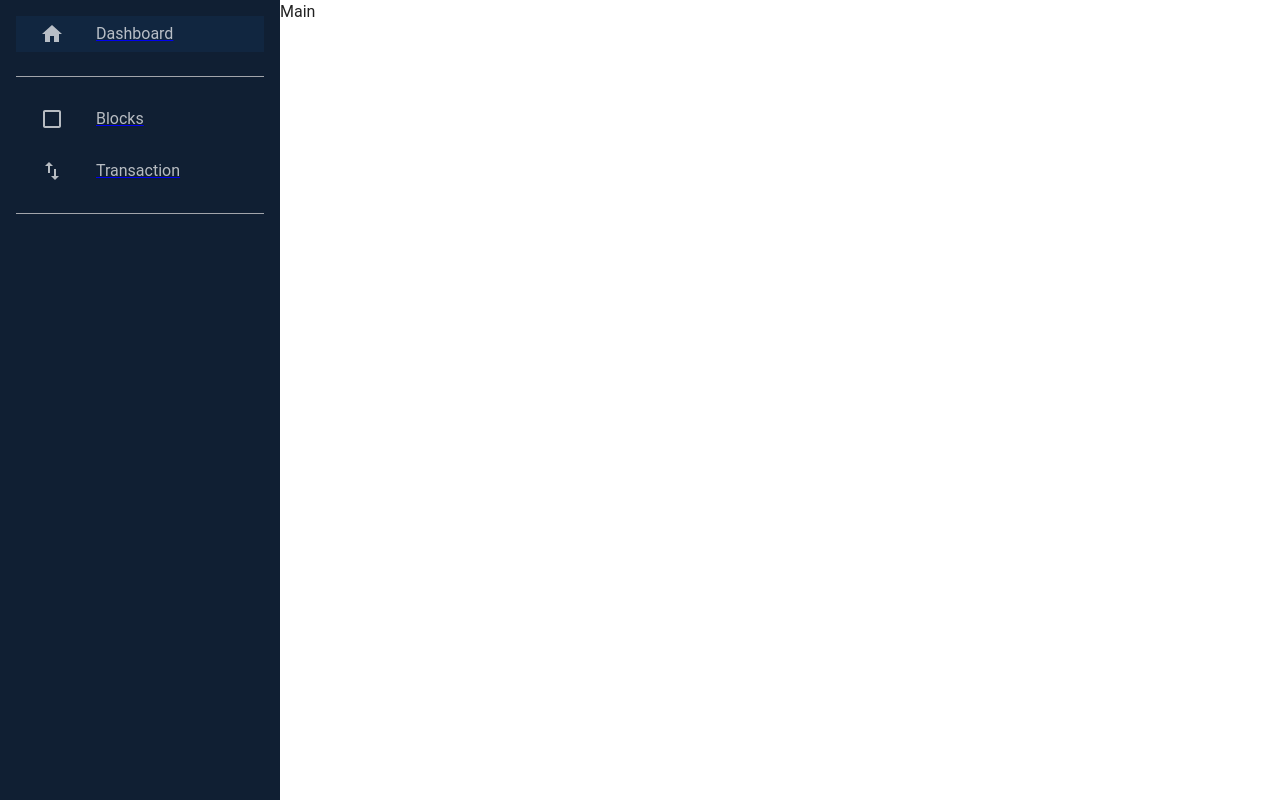
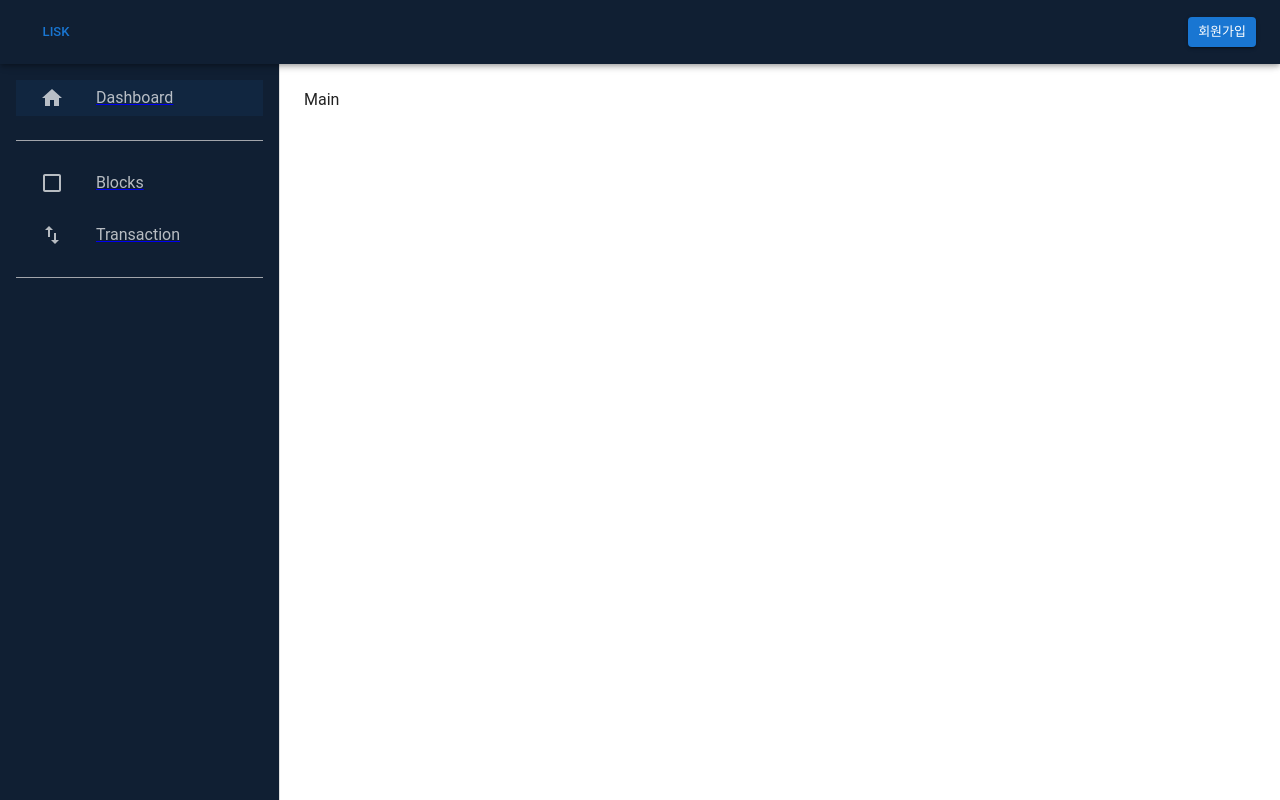
Before and after one commit to codestates/BTAFinalProject-02, a React (Create React App) app in the folder client/: page / in a window 1280 px wide. Built offline with nearby package versions, Linux system fonts and the light colour scheme.

Commit message:
feat: add appheader, alert, loading spinner

```diff
--- a/client/src/App.jsx
+++ b/client/src/App.jsx
@@ -1,8 +1,14 @@
 import React from 'react';
 import Router from './Router';
+import AlertModal from './components/common/AlertModal';
 
 const App = () => {
-  return <Router />;
+  return (
+    <>
+      <AlertModal />
+      <Router />
+    </>
+  );
 };
 
 export default App;
--- a/client/src/Router.jsx
+++ b/client/src/Router.jsx
@@ -1,19 +1,27 @@
 import React from 'react';
 import { BrowserRouter, Route, Routes } from 'react-router-dom';
-import MainLayout from './layout';
+import AppHeader from './components/layout/AppHeader';
 import Blocks from './pages/Blocks';
 import Main from './pages/Main';
+import { Box } from '@mui/system';
 import Transaction from './pages/Transaction';
+import AppDrawer from './components/layout/AppDrawer';
+import { Toolbar } from '@mui/material';
 const Router = () => {
   return (
     <BrowserRouter>
-      <Routes>
-        <Route path='/*' element={<MainLayout />}>
-          <Route path='' element={<Main />} />
-          <Route path='Blocks' element={<Blocks />} />
-          <Route path='Transaction' element={<Transaction />} />
-        </Route>
-      </Routes>
+      <Box sx={{ display: 'flex' }}>
+        <AppHeader />
+        <AppDrawer drawerWidth={280} />
+        <Box component='main' sx={{ flexGrow: 1, p: 3 }}>
+          <Toolbar />
+          <Routes>
+            <Route path='/' element={<Main />} />
+            <Route path='blocks' element={<Blocks />} />
+            <Route path='transaction' element={<Transaction />} />
+          </Routes>
+        </Box>
+      </Box>
     </BrowserRouter>
   );
 };
--- /dev/null
+++ b/client/src/components/common/AlertModal.jsx
@@ -0,0 +1,29 @@
+import { Alert } from '@mui/material';
+import useAlert from '../../hooks/useAlert';
+
+const AlertModal = () => {
+  const { type, text } = useAlert();
+  const { setAlert } = useAlert();
+
+  if (type && text) {
+    return (
+      <Alert
+        onClose={() => setAlert('', '')}
+        severity={type}
+        sx={{
+          position: 'absolute',
+          top: 68,
+          left: 20,
+          right: 20,
+          zIndex: 10,
+        }}
+      >
+        {text}
+      </Alert>
+    );
+  } else {
+    return <></>;
+  }
+};
+
+export default AlertModal;
--- /dev/null
+++ b/client/src/components/layout/AppDrawer.jsx
@@ -0,0 +1,75 @@
+import React from 'react';
+import { Drawer, Toolbar, Box, List, ListItem, Divider, ListItemButton, ListItemText, ListItemIcon } from '@mui/material';
+import HomeIcon from '@mui/icons-material/Home';
+import ImportExportIcon from '@mui/icons-material/ImportExport';
+import CheckBoxOutlineBlankIcon from '@mui/icons-material/CheckBoxOutlineBlank';
+import { useLocation, Link } from 'react-router-dom';
+
+const drawerItems = [
+  {
+    id: 'Home',
+    children: [
+      {
+        id: 'Dashboard',
+        icon: <HomeIcon />,
+        route: '/',
+      },
+    ],
+  },
+  {
+    id: 'Main Section',
+    children: [
+      // { id: "Network", icon: <HubIcon /> },
+      { id: 'Blocks', icon: <CheckBoxOutlineBlankIcon />, route: '/blocks' },
+      { id: 'Transaction', icon: <ImportExportIcon />, route: '/transaction' },
+    ],
+  },
+];
+
+const AppDrawer = ({ drawerWidth }) => {
+  const { pathname } = useLocation();
+  return (
+    <Drawer
+      variant='permanent'
+      sx={{
+        width: drawerWidth,
+        flexShrink: 0,
+        backgroundColor: '#101F33',
+        [`& .MuiDrawer-paper`]: { width: drawerWidth, boxSizing: 'border-box' },
+      }}
+    >
+      <Toolbar />
+
+      <Box sx={{ overflow: 'auto', backgroundColor: '#101F33', height: '100%' }}>
+        <List>
+          {drawerItems.map(({ id, children }) => (
+            <Box key={id}>
+              {children.map(({ id: childId, icon, route }) => (
+                <Link to={route} key={childId}>
+                  <ListItem>
+                    <ListItemButton selected={route === pathname} sx={item}>
+                      <ListItemIcon sx={{ color: 'rgba(255, 255, 255, 0.7)' }}>{icon}</ListItemIcon>
+                      <ListItemText>{childId}</ListItemText>
+                    </ListItemButton>
+                  </ListItem>
+                </Link>
+              ))}
+              <Divider sx={{ m: 2, bgcolor: 'rgba(255, 255, 255, 0.7)' }} />
+            </Box>
+          ))}
+        </List>
+      </Box>
+    </Drawer>
+  );
+};
+
+const item = {
+  py: '2px',
+  px: 3,
+  color: 'rgba(255, 255, 255, 0.7)',
+  '&:hover, &:focus': {
+    bgcolor: 'rgba(255, 255, 255, 0.08)',
+  },
+};
+
+export default AppDrawer;
--- /dev/null
+++ b/client/src/components/layout/AppHeader.jsx
@@ -0,0 +1,33 @@
+import React from 'react';
+import { Button, Toolbar, AppBar, Tooltip } from '@mui/material';
+import { useNavigate } from 'react-router-dom';
+import { Box } from '@mui/system';
+
+const AppHeader = () => {
+  const navigate = useNavigate();
+  const moveToDashboard = () => navigate('/');
+
+  return (
+    <AppBar position='fixed' sx={{ zIndex: (theme) => theme.zIndex.drawer + 1, bgcolor: '#101F33' }}>
+      <Toolbar sx={{ display: 'flex', justifyContent: 'space-between' }}>
+        <Box>
+          <Tooltip title='대시보드'>
+            <Button variant='text' size='small' onClick={moveToDashboard}>
+              Lisk
+            </Button>
+          </Tooltip>
+        </Box>
+
+        <Box>
+          <Tooltip title='회원가압'>
+            <Button variant='contained' size='small'>
+              회원가입
+            </Button>
+          </Tooltip>
+        </Box>
+      </Toolbar>
+    </AppBar>
+  );
+};
+
+export default AppHeader;
--- /dev/null
+++ b/client/src/contexts/AlertContext.js
@@ -0,0 +1,41 @@
+import { createContext, useState } from 'react';
+
+const ALERT_TIME = 5000;
+const initialState = {
+  type: '',
+  text: '',
+};
+
+const AlertContext = createContext({
+  ...initialState,
+  setAlert: () => {},
+});
+
+export const AlertProvider = ({ children }) => {
+  const [type, setType] = useState('');
+  const [text, setText] = useState('');
+
+  const setAlert = (type, text) => {
+    setType(type);
+    setText(text);
+
+    setTimeout(() => {
+      setType('');
+      setText('');
+    }, ALERT_TIME);
+  };
+
+  return (
+    <AlertContext.Provider
+      value={{
+        type,
+        text,
+        setAlert,
+      }}
+    >
+      {children}
+    </AlertContext.Provider>
+  );
+};
+
+export default AlertContext;
--- /dev/null
+++ b/client/src/hooks/useAlert.js
@@ -0,0 +1,6 @@
+import { useContext } from 'react';
+import AlertContext from '../contexts/AlertContext';
+
+const useAlert = () => useContext(AlertContext);
+
+export default useAlert;
--- a/client/src/layout/index.jsx
+++ /dev/null
@@ -1,75 +0,0 @@
-import * as React from "react";
-import { Outlet, Link } from "react-router-dom";
-import Divider from "@mui/material/Divider";
-import List from "@mui/material/List";
-import Box from "@mui/material/Box";
-import ListItem from "@mui/material/ListItem";
-import ListItemButton from "@mui/material/ListItemButton";
-import ListItemIcon from "@mui/material/ListItemIcon";
-import ListItemText from "@mui/material/ListItemText";
-import HomeIcon from "@mui/icons-material/Home";
-import ImportExportIcon from "@mui/icons-material/ImportExport";
-import CheckBoxOutlineBlankIcon from "@mui/icons-material/CheckBoxOutlineBlank";
-// import HubIcon from "@mui/icons-material/Hub";
-
-const categories = [
-  {
-    id: "Home",
-    children: [
-      {
-        id: "Dashboard",
-        icon: <HomeIcon />,
-        active: true,
-      },
-    ],
-  },
-  {
-    id: "Main Section",
-    children: [
-      // { id: "Network", icon: <HubIcon /> },
-      { id: "Blocks", icon: <CheckBoxOutlineBlankIcon /> },
-      { id: "Transaction", icon: <ImportExportIcon /> },
-    ],
-  },
-];
-
-const item = {
-  py: "2px",
-  px: 3,
-  color: "rgba(255, 255, 255, 0.7)",
-  "&:hover, &:focus": {
-    bgcolor: "rgba(255, 255, 255, 0.08)",
-  },
-};
-
-const MainLayout = () => {
-  return (
-    <Box sx={{ display: "flex" }}>
-      <List sx={{ width: "280px", bgcolor: "#101F33", height: "100vh" }}>
-        {categories.map(({ id, children }) => (
-          <Box key={id}>
-            {children.map(({ id: childId, icon, active }) => (
-              <Link to={childId === "Dashboard" ? "/" : `${childId}`}>
-                <ListItem key={childId}>
-                  <ListItemButton selected={active} sx={item}>
-                    <ListItemIcon sx={{ color: "rgba(255, 255, 255, 0.7)" }}>
-                      {icon}
-                    </ListItemIcon>
-                    <ListItemText>{childId}</ListItemText>
-                  </ListItemButton>
-                </ListItem>
-              </Link>
-            ))}
-
-            <Divider sx={{ m: 2, bgcolor: "rgba(255, 255, 255, 0.7)" }} />
-          </Box>
-        ))}
-      </List>
-      <Box>
-        <Outlet />
-      </Box>
-    </Box>
-  );
-};
-
-export default MainLayout;
```
Also changed, not shown: client/src/components/common/LoadingSpinner.jsx (added, +15 -0 lines).
